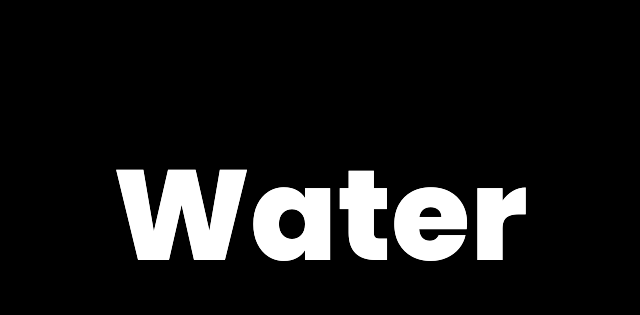
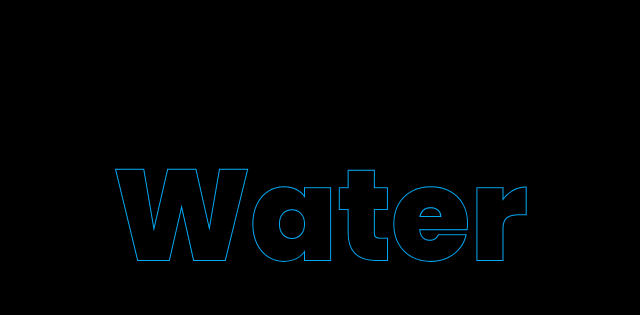
Before and after one commit to DariaSibova/Water-Wave, a plain HTML site: page index.html in a window 1280 px wide. Shown: the part 184-499 px from the top of the page, without its empty margins (320-960 px from the left). Drawn offline with Linux system fonts and the light colour scheme.

Commit message:
1 file modified

```diff
--- a/styles.css
+++ b/styles.css
@@ -21,7 +21,11 @@ body{
 
 .content h2{
   position: absolute;
-  color: #fff;
   transform: translate(-50%,-50%);
   font-size: 8em;
 }
+
+.content h2:nth-child(1){
+  color: transparent;
+  -webkit-text-stroke: 2px #03a9f4;
+}
```
